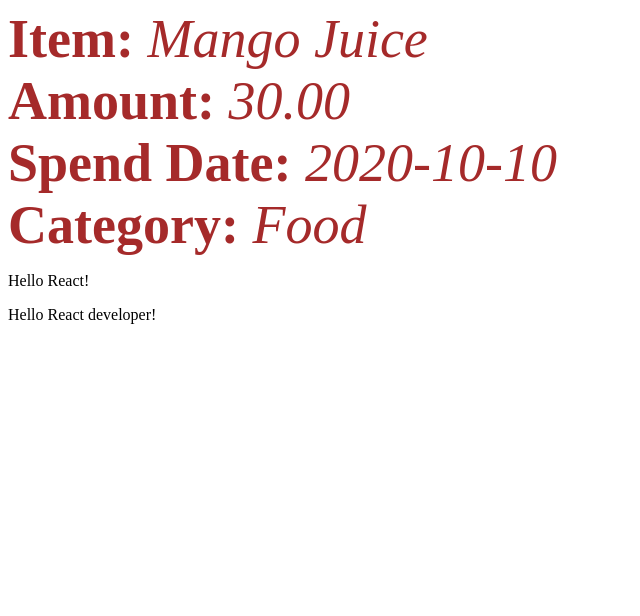
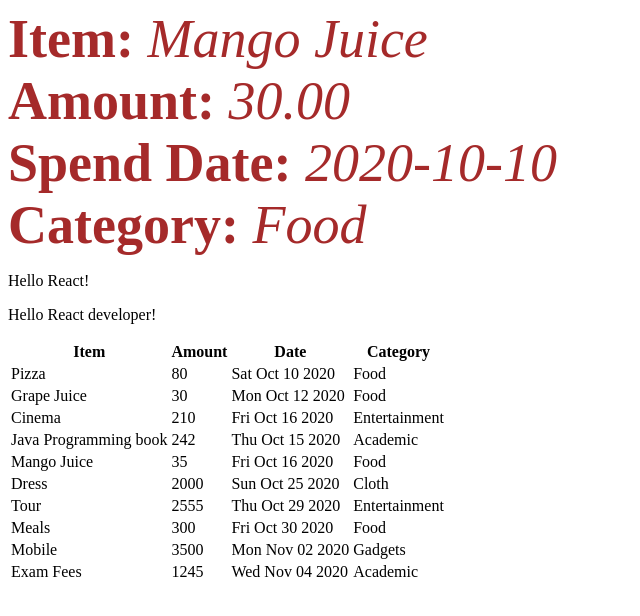
Before and after one commit to jasonwee/MyReactJS, a React (Create React App) app in the folder tutorialpoint/expense-manager-reactjs/: page / in a window 1280 px wide. Shown: the top 616 px of the page, without its empty margins (0-640 px from the left). Built offline with nearby package versions, Linux system fonts and the light colour scheme.

Commit message:
added ExpenseentryItemList with highlight

```diff
--- /dev/null
+++ b/tutorialpoint/expense-manager-reactjs/src/components/ExpenseEntryItemList.css
@@ -0,0 +1,3 @@
+tr.highlight td {
+   background-color: #a6a8bd;
+}
--- /dev/null
+++ b/tutorialpoint/expense-manager-reactjs/src/components/ExpenseEntryItemList.js
@@ -0,0 +1,47 @@
+import React from 'react';
+import './ExpenseEntryItemList.css';
+
+class ExpenseEntryItemList extends React.Component {
+   constructor(props) {
+      super(props);
+
+      this.handleMouseEnter = this.handleMouseEnter.bind();
+      this.handleMouseLeave = this.handleMouseLeave.bind();
+      this.handleMouseOver = this.handleMouseOver.bind();
+   }
+   handleMouseEnter(e) {
+      e.target.parentNode.classList.add("highlight");
+   }
+   handleMouseLeave(e) {
+      e.target.parentNode.classList.remove("highlight");
+   }
+   handleMouseOver(e) {
+      console.log("The mouse is at (" + e.clientX + ", " + e.clientY + ")");
+   }
+   render() {
+      const lists = this.props.items.map((item) =>
+         <tr key={item.id} onMouseEnter={this.handleMouseEnter} onMouseLeave={this.handleMouseLeave}>
+            <td>{item.name}</td>
+            <td>{item.amount}</td>
+            <td>{new Date(item.spendDate).toDateString()}</td>
+            <td>{item.category}</td>
+         </tr>
+      );
+      return (
+         <table onMouseOver={this.handleMouseOver}>
+            <thead>
+               <tr>
+                  <th>Item</th>
+                  <th>Amount</th>
+                  <th>Date</th>
+                  <th>Category</th>
+               </tr>
+            </thead>
+            <tbody>
+               {lists}
+            </tbody>
+         </table>
+      );
+   }
+}
+export default ExpenseEntryItemList;
--- a/tutorialpoint/expense-manager-reactjs/src/index.js
+++ b/tutorialpoint/expense-manager-reactjs/src/index.js
@@ -5,6 +5,8 @@ import ExpenseEntryItem from './components/ExpenseEntryItem'
 //import App from './App';
 //import reportWebVitals from './reportWebVitals';
 import MessageWithEvent from './components/MessageWithEvent'
+import ExpenseEntryItemList from './components/ExpenseEntryItemList'
+
 
 /*
 ReactDOM.render(
@@ -20,6 +22,19 @@ ReactDOM.render(
 // or send to an analytics endpoint. Learn more: https://bit.ly/CRA-vitals
 //reportWebVitals();
 
+const items = [
+   { id: 1, name: "Pizza", amount: 80, spendDate: "2020-10-10", category: "Food" },
+   { id: 2, name: "Grape Juice", amount: 30, spendDate: "2020-10-12", category: "Food" },
+   { id: 3, name: "Cinema", amount: 210, spendDate: "2020-10-16", category: "Entertainment" },
+   { id: 4, name: "Java Programming book", amount: 242, spendDate: "2020-10-15", category: "Academic" },
+   { id: 5, name: "Mango Juice", amount: 35, spendDate: "2020-10-16", category: "Food" },
+   { id: 6, name: "Dress", amount: 2000, spendDate: "2020-10-25", category: "Cloth" },
+   { id: 7, name: "Tour", amount: 2555, spendDate: "2020-10-29", category: "Entertainment" },
+   { id: 8, name: "Meals", amount: 300, spendDate: "2020-10-30", category: "Food" },
+   { id: 9, name: "Mobile", amount: 3500, spendDate: "2020-11-02", category: "Gadgets" },
+   { id: 10, name: "Exam Fees", amount: 1245, spendDate: "2020-11-04", category: "Academic" }
+]
+
 ReactDOM.render(
    <React.StrictMode>
       <ExpenseEntryItem />
@@ -27,6 +42,8 @@ ReactDOM.render(
            <MessageWithEvent name="React" />
            <MessageWithEvent name="React developer" />
       </div>
-   </React.StrictMode>,
+   <ExpenseEntryItemList items={items} />
+   </React.StrictMode>
+   ,
    document.getElementById('root')
 );
```
